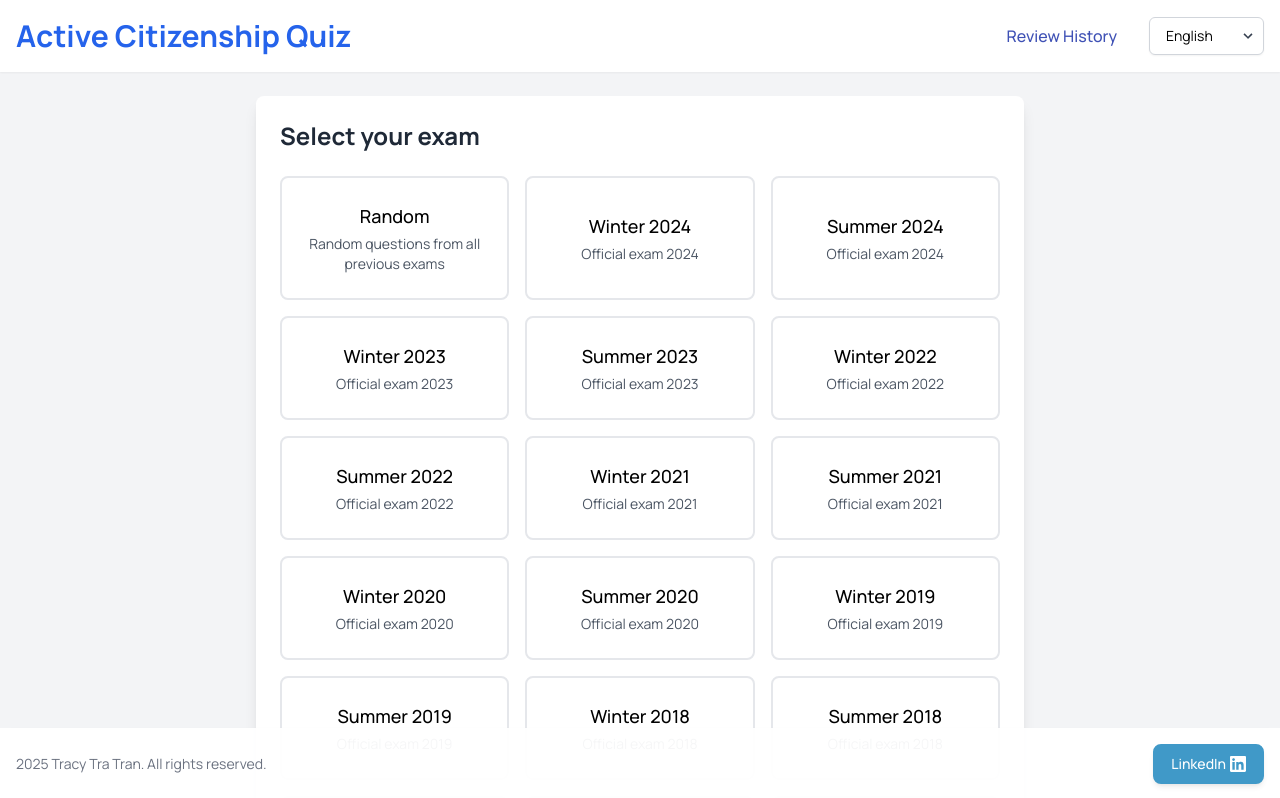
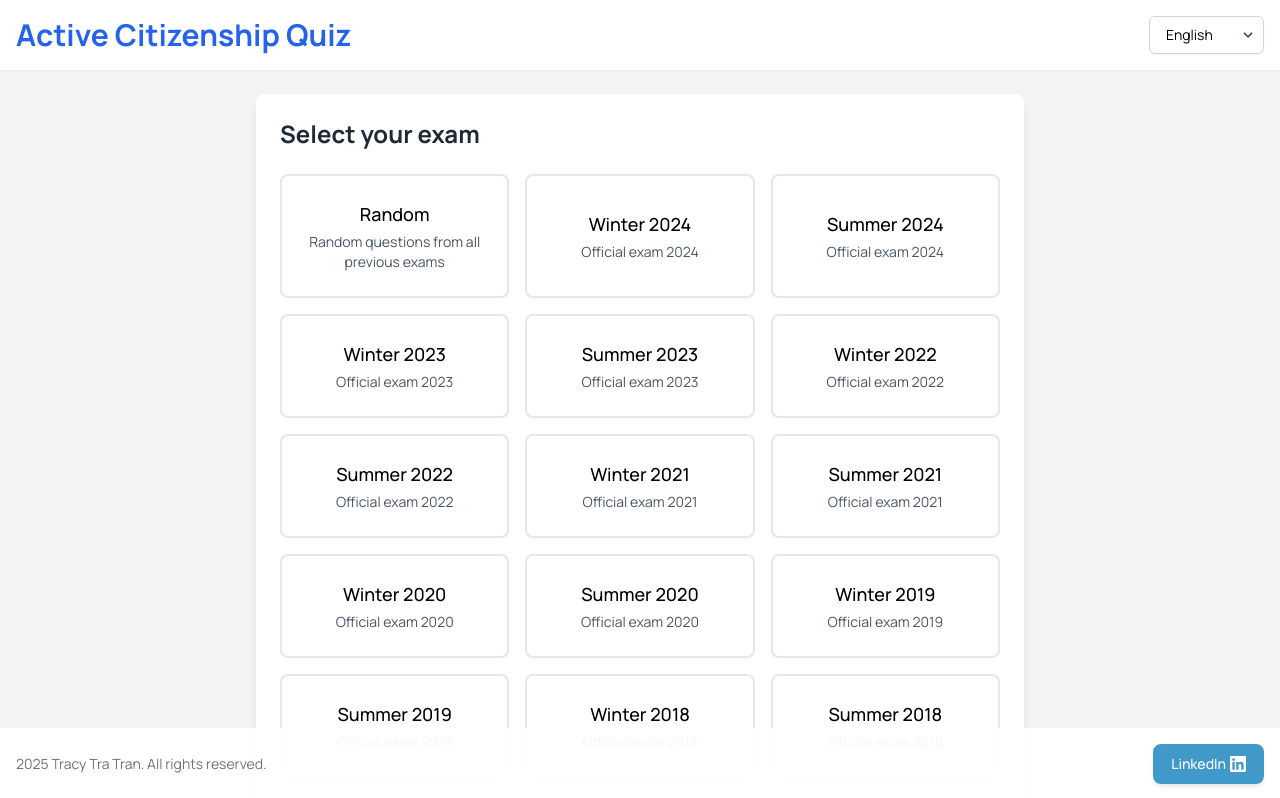
Before and after one commit to tracytratran/aktiv-medborgerskab, a React (Create React App) app: page / in a window 1280 px wide. Shown: the top 798 px of the page. Built offline with nearby package versions, Linux system fonts and the light colour scheme.

Commit message:
Adjust color

```diff
--- a/src/components/Header.tsx
+++ b/src/components/Header.tsx
@@ -2,10 +2,12 @@ import React from "react";
 import { useNavigate } from "react-router-dom";
 import { useAppTranslation } from "../hooks/useAppTranslation";
 import LanguageSelector from "./LanguageSelector";
+import useQuizHistory from "../hooks/useQuizHistory";
 
 const Header: React.FC = () => {
   const { t } = useAppTranslation();
   const navigate = useNavigate();
+  const { quizHistory } = useQuizHistory();
 
   return (
     <header className="sticky top-0 bg-white bg-opacity-95 shadow-sm z-10 py-4">
@@ -17,12 +19,16 @@ const Header: React.FC = () => {
           {t("app.title")}
         </h1>
         <div className="flex flex-row items-center gap-4">
-          <button
-            onClick={() => navigate("/results")}
-            className="flex items-center gap-2 py-2 px-4 text-primary hover:text-primary-dark font-medium transition-colors"
-          >
-            <span>{t("app.reviewHistory")}</span>
-          </button>
+          {
+            quizHistory.length > 0 && (
+              <button
+                onClick={() => navigate("/results")}
+                className="flex items-center gap-2 py-2 px-4 text-blue-600 hover:text-blue-700 font-medium transition-colors"
+              >
+                <span>{t("app.reviewHistory")}</span>
+              </button>
+            )
+          }
           <div className="flex justify-center sm:justify-end">
             <LanguageSelector />
           </div>
```
